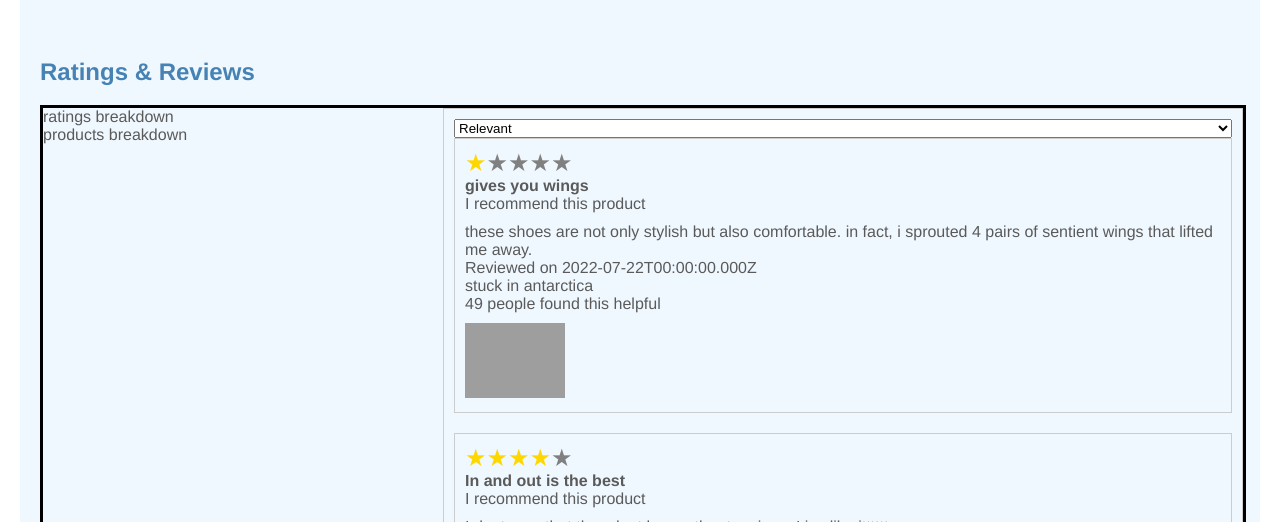
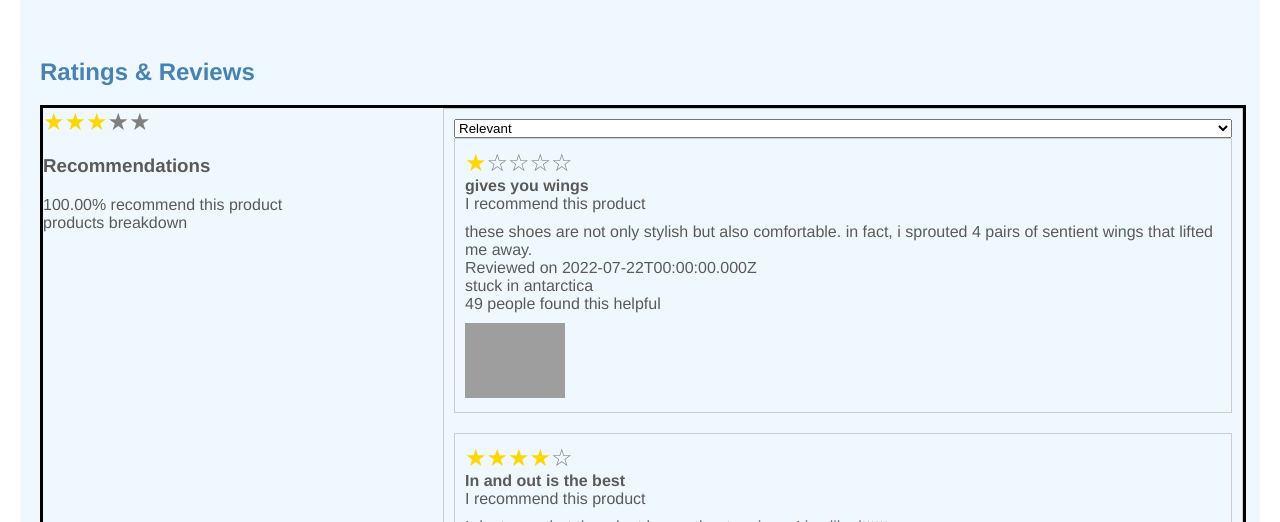
Before and after one commit to MosaicWebworks/FEC, a React app: page / in a window 1280 px wide. Shown: the part 1461-1983 px from the top of the page. Built offline with nearby package versions, Linux system fonts and the light colour scheme; grey boxes are pictures that could not be loaded; the HTML template or start-up script is replaced by a standard one.

Commit message:
first try on the quarter stars

```diff
--- a/client/src/components/rr/RatingBreakdown.jsx
+++ b/client/src/components/rr/RatingBreakdown.jsx
@@ -1,11 +1,131 @@
 import React, { useState } from 'react';
 import styled from 'styled-components';
+import exampleDataList from './exampleDataList';
+import { useReviews} from './ReviewsContext.jsx';
+import { ReviewsProvider } from './ReviewsContext.jsx';
 
-const RatingBreakdown = () => (
+const StarContainer = styled.div`
+  display: inline-block;
+  font-size: 24px;
+`;
+
+const Star = styled.span`
+  color: ${({ isActive }) => (isActive ? 'gold' : 'gray')};
+`;
+
+const StarRating = ({ rating, totalStars }) => {
+  return (
+    <StarContainer>
+      {[...Array(totalStars)].map((star, index) => {
+        const isActive = index < Math.floor(rating);
+
+        return (
+          <Star
+            key={index}
+            isActive={isActive}
+          >
+            &#9733;
+          </Star>
+        );
+      })}
+    </StarContainer>
+  );
+};
+
+
+// const RatingSummary = ({ averageRating, totalReviews }) => {
+//   const solidStars = Math.floor(averageRating);
+//   const outlinedStars = 5 - solidStars;
+
+//   return (
+//     <div>
+//       <div>
+//         {Array.from({ length: solidStars }).map((_, index) => (
+//           <Star key={`solid-${index}`} isActive />
+//         ))}
+//         {Array.from({ length: outlinedStars }).map((_, index) => (
+//           <Star key={`outlined-${index}`} />
+//         ))}
+//       </div>
+//       <div>Average Rating: {averageRating.toFixed(1)}</div>
+//       <div>Total Reviews: {totalReviews}</div>
+//     </div>
+//   );
+// };
+
+const Recommendations = ({ recommendedPercentage }) => {
+  return (
+    <div>
+      <h3>Recommendations</h3>
+      <div>{recommendedPercentage}% recommend this product</div>
+    </div>
+  );
+};
+
+
+const RatingDetails = ({ ratingDistribution, onFilterClick }) => {
+  return (
+    <div>
+      <h3>Rating Breakdown</h3>
+      {ratingDistribution.map(({ stars, count, percentage }) => (
+        <div
+          key={stars}
+          onClick={() => onFilterClick(stars)}
+          className="filterable-rating"
+        >
+          <span>{stars} Stars</span>
+          <div className="rating-bar">
+            <div
+              className="rating-bar-green"
+              style={{ width: `${percentage}%` }}
+            ></div>
+            <div className="rating-bar-gray"></div>
+          </div>
+          <span>{count}</span>
+        </div>
+      ))}
+    </div>
+  );
+};
+
+const calculateAverageRating = (reviews) => {
+
+  const totalRating = reviews.map((review) => review.rating).reduce((sum, rating) => sum + rating, 0);
+  return totalRating / reviews.length;
+};
+
+const calculateRatingDistribution = (reviews) => {
+  const ratingCounts = [0, 0, 0, 0, 0];
+  reviews.forEach((review) => {
+    ratingCounts[review.rating - 1]++;
+  });
+  const totalReviews = reviews.length;
+  return ratingCounts.map((count, index) => ({
+    stars: index + 1,
+    count,
+    percentage: (count / totalReviews) * 100,
+  }));
+};
+
+const calculateRecommendedPercentage = (reviews) => {
+  const recommendedCount = reviews.filter(review => review.recommend).length;
+  const totalReviews = reviews.length;
+  return ((recommendedCount / totalReviews) * 100).toFixed(2);
+};
+
+
+const RatingBreakdown = ({review}) => {
+
+  const reviews = exampleDataList.results;
+
+  return (
   <div>
-    ratings breakdown
+    {/* {exampleDataList.results.map((review) => ( */}
+    <StarRating rating={calculateAverageRating(reviews)} totalStars={reviews.length} />
+    {/* <RatingDetails ratingDistribution={calculateRatingDistribution(reviews)} onFilterClick={handleFilterClick} /> */}
+    <Recommendations recommendedPercentage={calculateRecommendedPercentage(reviews)} />
+  {/* ))} */}
   </div>
-
-)
-
+  )
+}
 export default RatingBreakdown;
--- a/client/src/components/rr/ReviewList.jsx
+++ b/client/src/components/rr/ReviewList.jsx
@@ -40,7 +40,7 @@ const ReviewList = () => {
     const newSelectedSort = event.target.value;
     setSelectedSort(newSelectedSort);
 
-     const sortedReviews = [...reviews];
+    const sortedReviews = [...reviews];
 
     if (newSelectedSort === 'helpful') {
       sortedReviews.sort ((a, b) => {
@@ -48,15 +48,31 @@ const ReviewList = () => {
         const helpfulB = b.helpfulness;
         return helpfulB - helpfulA;
       });
-    }
+    };
 
-      if (newSelectedSort === 'newest') {
+    if (newSelectedSort === 'newest') {
         sortedReviews.sort ((a, b) => {
           const dateA = new Date(a.date).getTime();
           const dateB = new Date(b.date).getTime();
           return dateB - dateA;
-        })
+      });
     };
+
+    if (newSelectedSort === 'relevant') {
+      sortedReviews.sort((a, b) => {
+        const helpfulA = a.helpfulness;
+        const helpfulB = b.helpfulness;
+        const dateA = new Date(a.date).getTime();
+        const dateB = new Date(b.date).getTime();
+
+        //relevance score is calculated by taking into account two main factors: helpful and datetime submitted
+        //more helpful(larger helpful number) and more recent the date(larger timestamps), more relevant
+        const relevanceA = helpfulA + dateA;
+        const relevanceB = helpfulB + dateB;
+        return relevanceB - relevanceA;
+    });
+  }
+
 
     //console.log(sortedReviews);
 
--- a/client/src/components/rr/ReviewTile.jsx
+++ b/client/src/components/rr/ReviewTile.jsx
@@ -1,6 +1,6 @@
 import React from 'react';
 import styled from 'styled-components';
-import exampleDataList from './exampleDataList.js';
+//import exampleDataList from './exampleDataList.js';
 //import StarRating from './StarRating.jsx';
 
 const Tile = styled.div`
@@ -19,25 +19,58 @@ const Star = styled.span`
   color: ${({ isActive }) => (isActive ? 'gold' : 'gray')};
 `;
 
+const FullStar = styled(Star)`
+  color: gold;
+`;
+
+const HalfStar = styled(Star)`
+  position: relative;
+  color: gray;
+
+  &::before {
+    content: '\2605';
+    position: absolute;
+    width: 50%;
+    overflow: hidden;
+    color: gold;
+    z-index: 1;
+    left: 0;
+    top: 0;
+  }
+`;
+
+
 const StarRating = ({ rating, totalStars }) => {
-  return (
-    <StarContainer>
-      {[...Array(totalStars)].map((star, index) => {
-        const isActive = index < Math.floor(rating);
+  const fullStars = Math.floor(rating);
+  const decimalPart = rating - fullStars;
 
-        return (
-          <Star
-            key={index}
-            isActive={isActive}
-          >
-            &#9733;
-          </Star>
-        );
-      })}
-    </StarContainer>
-  );
+   //console.log('rating is: ', rating);
+  //  console.log(fullStar);
+  //  console.log(decimalPart);
+
+  const renderStar = (index) => {
+
+    console.log('index:', index, 'fullStars:', fullStars, 'decimalPart:', decimalPart);
+
+    if (index < fullStars) {
+      return <FullStar key={index} isActive>&#9733;</FullStar>;
+    } else if (index === fullStars) {
+      if (decimalPart >= 0.75) {
+        return <FullStar key={index} isActive>&#9733;</FullStar>;
+      } else if (decimalPart >= 0.25) {
+        return <HalfStar key={index} isActive>&#9733;</HalfStar>;
+      } else {
+        return <Star key={index}>&#9734;</Star>;
+      }
+    } else {
+      return <Star key={index}>&#9734;</Star>;
+    }
+
+
+  };
+
+  return <StarContainer>{[...Array(totalStars)].map((star, index) => renderStar(index))}</StarContainer>;
 };
-
 
 const Summary = styled.div`
   font-weight: bold;
--- a/client/src/components/rr/exampleDataList.js
+++ b/client/src/components/rr/exampleDataList.js
@@ -43,7 +43,7 @@ const exampleDataList = {
         },
         {
             "review_id": 1277920,
-            "rating": 5,
+            "rating": 4.6,
             "summary": "I like beans",
             "recommend": true,
             "response": null,
@@ -68,7 +68,7 @@ const exampleDataList = {
         },
         {
             "review_id": 1277923,
-            "rating": 4,
+            "rating": 4.3,
             "summary": "In and Out is OP",
             "recommend": true,
             "response": null,
@@ -97,7 +97,7 @@ const exampleDataList = {
         },
         {
             "review_id": 1278030,
-            "rating": 4,
+            "rating": 4.4,
             "summary": "I actually like them now",
             "recommend": true,
             "response": null,
```
